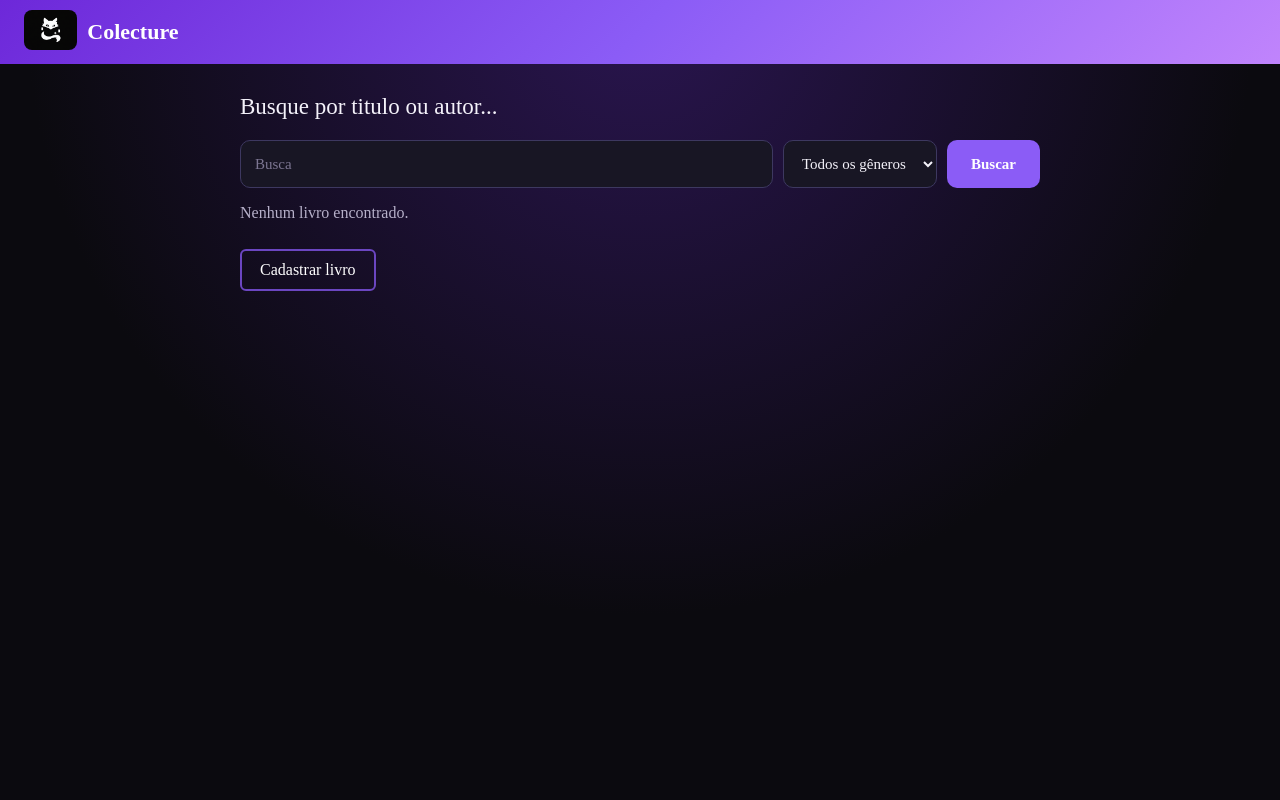
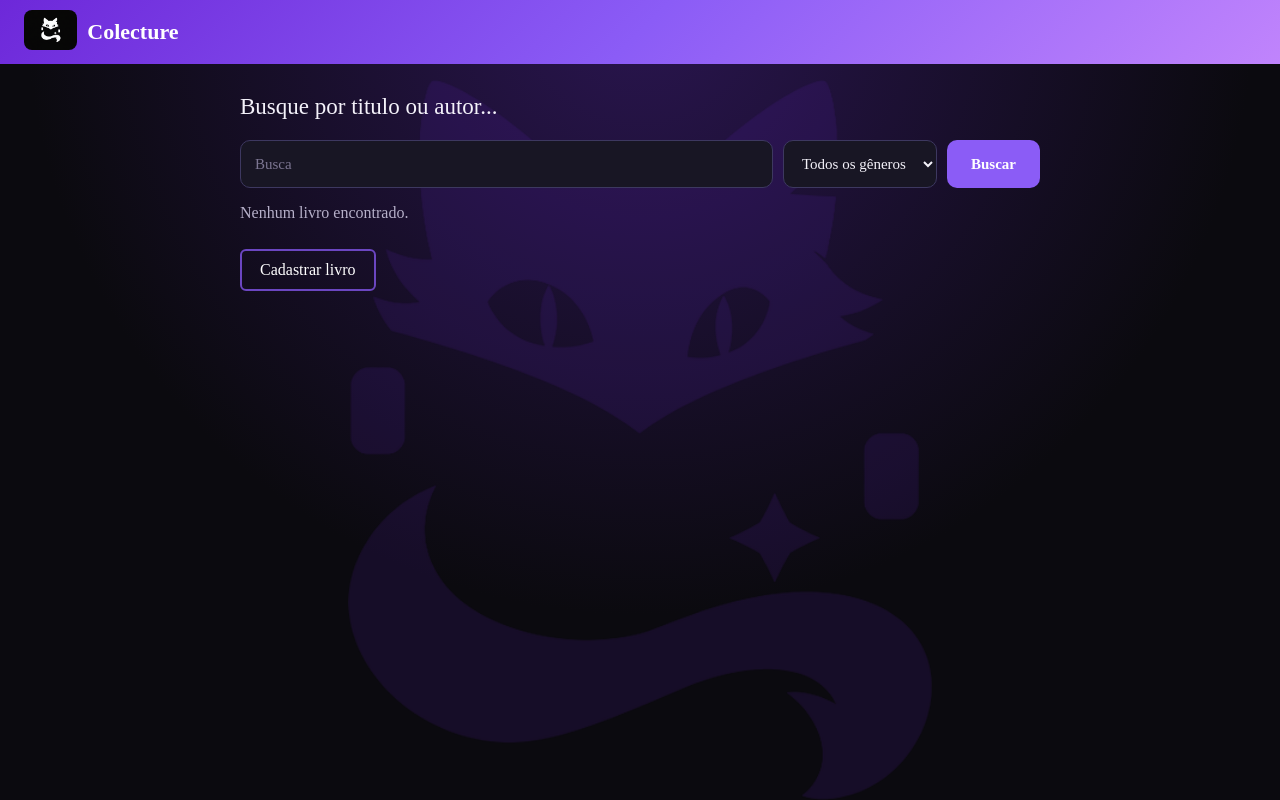
Before and after one commit to FGA0138-MDS-Ajax/2026.2-T02-Hamilton, a Django app: page /search in a window 1280 px wide. Run offline with Django 5.2, Linux system fonts and the light colour scheme; data that the repository does not hold is empty.

Commit message:
style(main): adiciona logo ao fundo da página de busca

```diff
--- a/colecture/main/static/main/css/search.css
+++ b/colecture/main/static/main/css/search.css
@@ -10,6 +10,24 @@ body {
     padding: 0;
     min-height: 100vh;
 }
+
+/* Logo grande ao fundo, fixa e bem suave */
+body::before {
+  content: "";
+  position: fixed;
+  top: 55%;
+  left: 50%;
+  width: min(620px, 90vw);
+  height: min(720px, 90vh);
+  transform: translate(-50%, -50%);
+  z-index: -1;
+  pointer-events: none;
+  background-color: var(--purple-600);
+  opacity: 0.12;
+  -webkit-mask: url("../img/logo.png") center / contain no-repeat;
+  mask: url("../img/logo.png") center / contain no-repeat;
+}
+
 .page-header {
   display : flex;
   align-items: center;
```
Also changed, not shown: colecture/main/static/main/img/logo.png (added).
